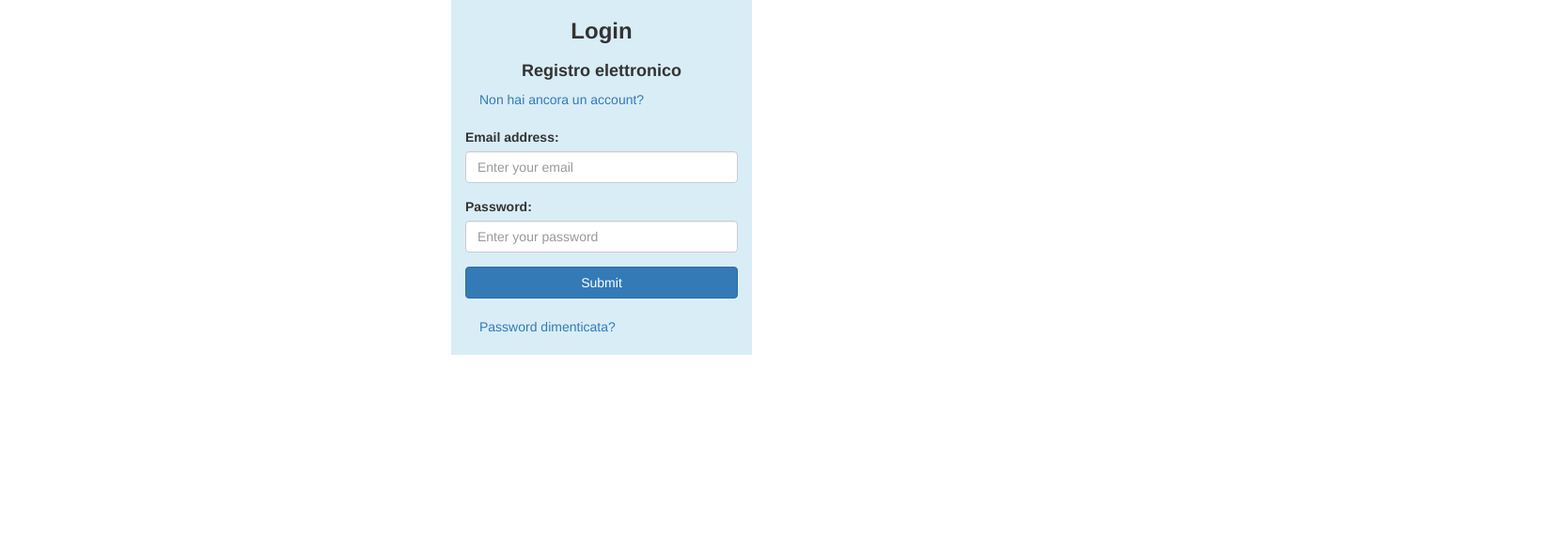
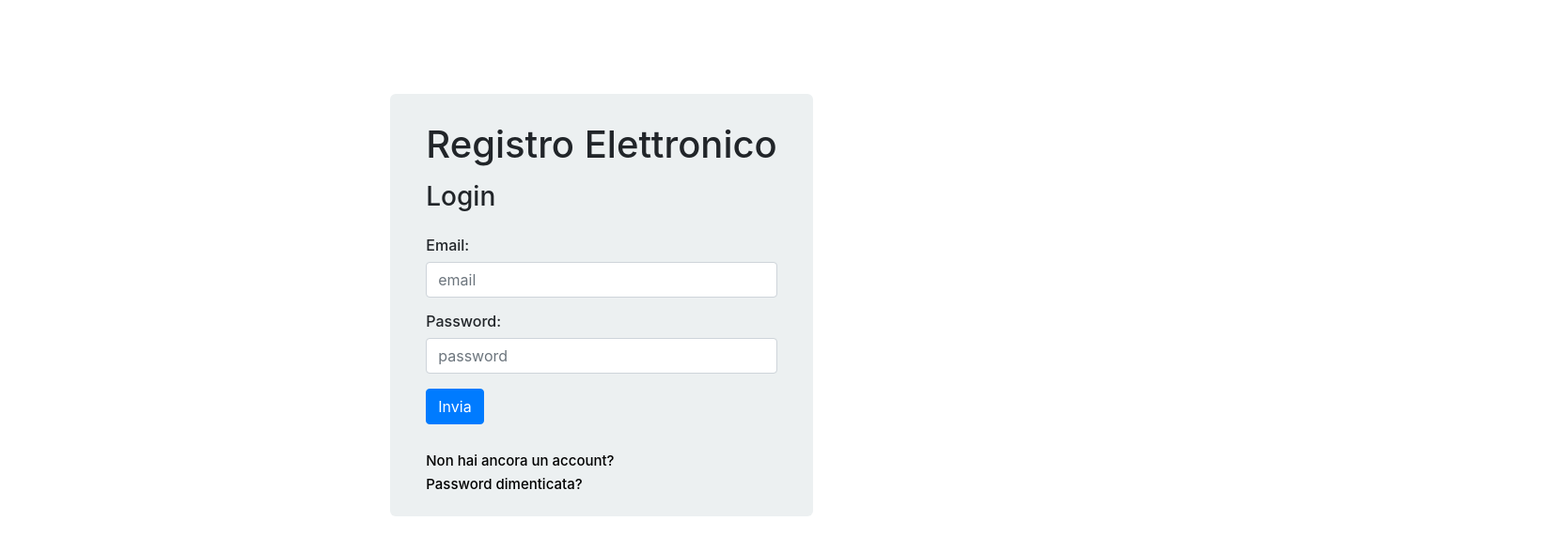
Before and after one commit to MatteoBartoli03/javascript_scuola, a plain HTML site: page login/login.html in a window 1280 px wide. Shown: the whole page at 94% size, 1665 px wide, since content can reach past the window. Drawn offline with nearby package versions, Linux system fonts and the light colour scheme.

Commit message:
sistemata pagina login

```diff
--- /dev/null
+++ b/login/login.css
@@ -0,0 +1,28 @@
+.container {
+  margin-top: 100px;
+  background-color: #ecf0f1;
+  padding: 30px;
+  border-radius: 6px;
+  width: 450px;
+  padding-bottom: 0px;
+}
+
+h1 {
+  margin-bottom: 15px;
+}
+
+h3 {
+  margin-bottom: 25px;
+}
+
+.help {
+  margin-top: 30px;
+  margin-bottom: 0px;
+}
+
+a {
+  font-size: 15px;
+  color: black;
+  display: block;
+  margin-top: 7px;
+}
--- a/login/login.html
+++ b/login/login.html
@@ -1,72 +1,53 @@
-<!DOCTYPE html>
-<html lang="en">
+<!--
+https://www.youtube.com/watch?v=In0nB0ABaUk&ab_channel=WebDevSimplified
+https://codepen.io/WebDevSimplified/pen/pmMOEy
+-->
+
+
+<!doctype html>
+<html lang="it">
   <head>
-  <title>Bootstrap Example</title>
     <meta charset="utf-8">
     <meta name="viewport" content="width=device-width, initial-scale=1">
-  <link rel="stylesheet" href="https://maxcdn.bootstrapcdn.com/bootstrap/3.4.1/css/bootstrap.min.css">
+    <link rel="stylesheet" href="https://maxcdn.bootstrapcdn.com/bootstrap/4.5.2/css/bootstrap.min.css">
     <script src="https://ajax.googleapis.com/ajax/libs/jquery/3.5.1/jquery.min.js"></script>
-  <script src="https://maxcdn.bootstrapcdn.com/bootstrap/3.4.1/js/bootstrap.min.js"></script>
+    <script src="https://cdnjs.cloudflare.com/ajax/libs/popper.js/1.16.0/umd/popper.min.js"></script>
+    <script src="https://maxcdn.bootstrapcdn.com/bootstrap/4.5.2/js/bootstrap.min.js"></script>
+
+    <title>Login</title>
+    <link rel="stylesheet" href="login.css">
+    <script src="login.js"></script>
+
   </head>
 
 
   <body>
-    <div class="container-fluid bg-info text-white" style="width: 25%">
-      <div class="row">
-      <div class="col-md-12 mx-auto">
-      <h3 class="text-center"><b>Login</b><h3>
-      <h4 class="text-center"><b>Registro elettronico</b></h4>
 
-      <div class="container">
-        <a href="#" data-toggle="popover" title="Account scolastico" data-content="Se sei uno studente di questa scuola il tuo account esiste già, le credenziali le dovrai chiedere in segreteria.">Non hai ancora un account?</a>
+    <section class="container d-flex justify-content-center">
+
+      <form>
+        <h1>Registro Elettronico</h1>
+        <h3>Login<h3>
+
+        <div class="form-group">
+          <h6>Email:</h6>
+          <input type="email" class="form-control" id="exampleInputEmail1" placeholder="email">
         </div>
 
-      <script>
-        $(document).ready(function(){
-          $('[data-toggle="popover"]').popover();
-        });
-      </script>
+        <div class="form-group">
+          <h6>Password:</h6>
+          <input type="password" class="form-control" id="exampleInputPassword1" placeholder="password">
+        </div>
 
-      <br>
-
-
-
-      <form>
-        <div class="form-group">
-          <label for="email">Email address:</label>
-          <input type="email" class="form-control" id="email" placeholder="Enter your email">
-        </div>
-        <div class="form-group">
-          <label for="pwd">Password:</label>
-          <input type="password" class="form-control" id="pwd" placeholder="Enter your password">
-        </div>
-        <button type="submit" class="btn btn-primary btn-block">Submit</button>
+        <button type="submit" class="btn btn-primary">Invia</button>
       </form>
 
-      <br>
-
-      <div class="container">
+      <div class="help">
+        <a href="#" data-toggle="popover" title="Account scolastico" data-content="Se sei uno studente di questa scuola il tuo account esiste già, le credenziali le dovrai chiedere in segreteria.">Non hai ancora un account?</a>
         <a href="#" data-toggle="popover" title="Password dimenticata" data-content="Per poter aggiornare la password del tuo account devi recarti in segreteria.">Password dimenticata?</a>
       </div>
 
-      <script>
-        $(document).ready(function(){
-          $('[data-toggle="popover"]').popover();
-        });
-      </script>
-
-
-      <br>
-    </div>
-
-
-
-
+    </section>
 
   </body>
 </html>
-
-<!--
-https://www.youtube.com/watch?v=In0nB0ABaUk&ab_channel=WebDevSimplified
-https://codepen.io/WebDevSimplified/pen/pmMOEy
--->
--- a/login/login.js
+++ b/login/login.js
@@ -0,0 +1,3 @@
+$(document).ready(function(){
+  $('[data-toggle="popover"]').popover();
+});
```
Also changed, not shown: home/home.html (added, +17 -0 lines), home/home.css (added), home/home.js (added). Lines whose indentation alone changed are shown as unchanged.
